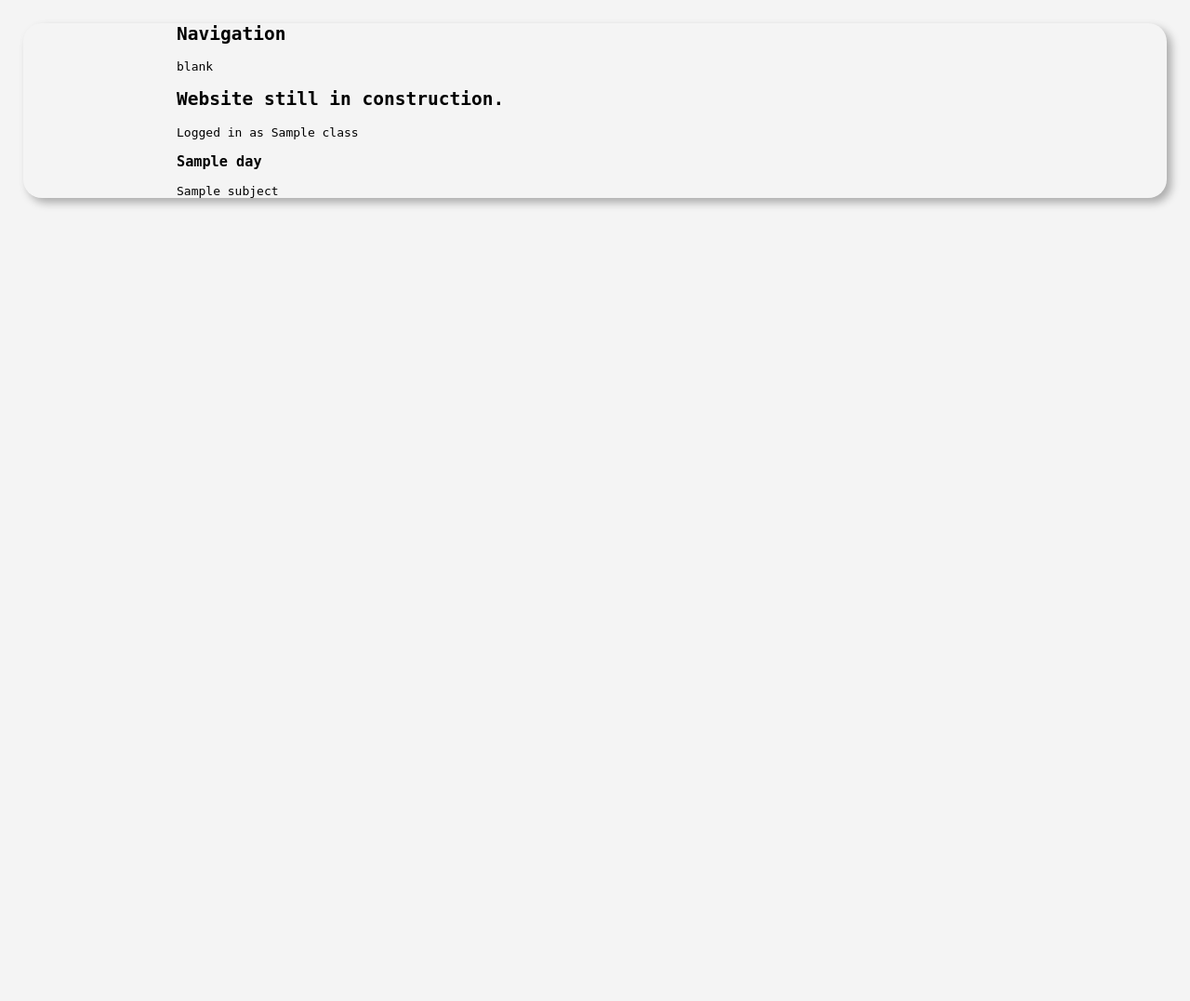
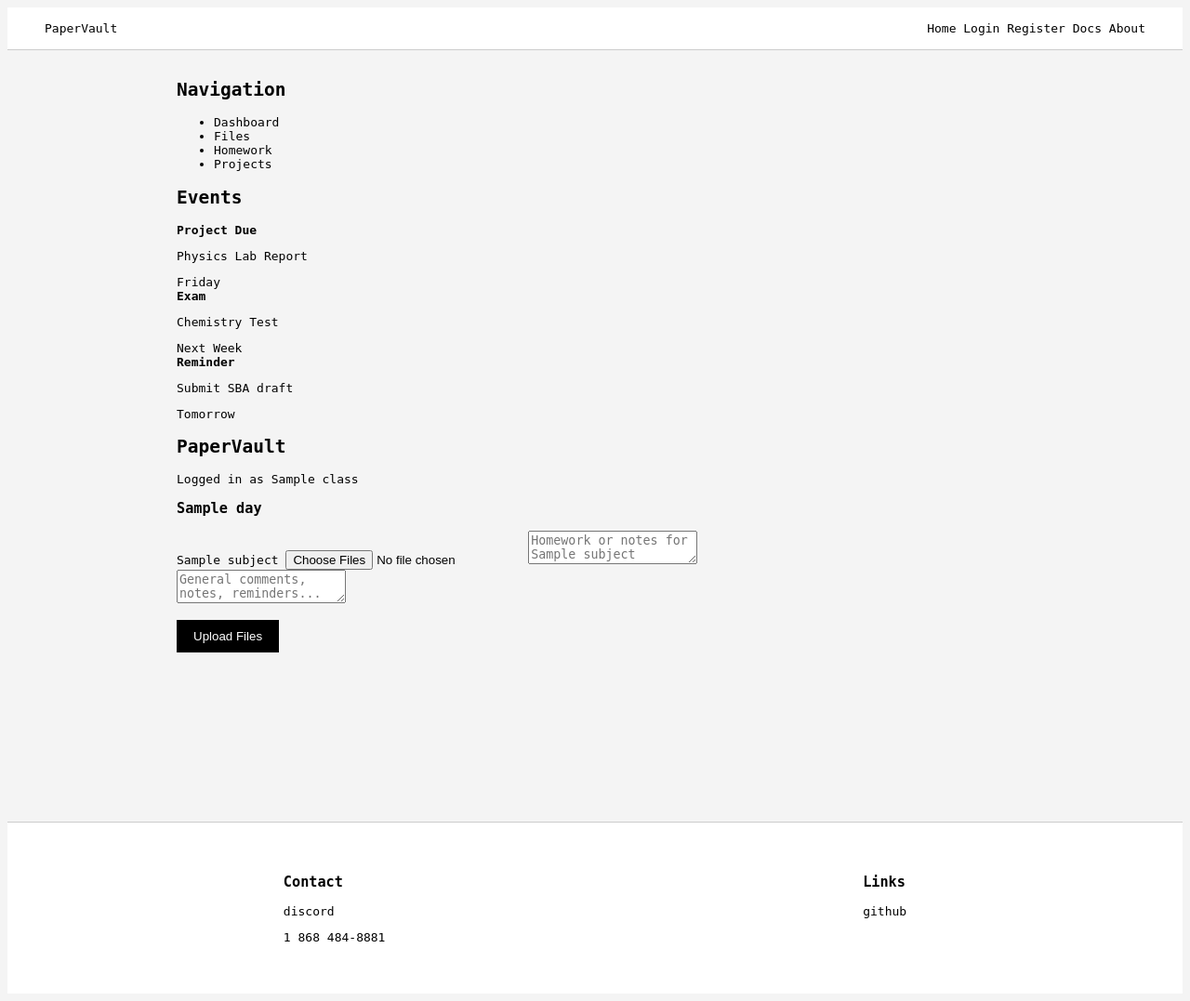
Before and after one commit to devan518/papervault, a FastAPI app: template templates/app.html in a window 1280 px wide. Shown: the whole page at 93% size. Before the commit the page ends 222 px from the top, so only its background shows below. Run offline with FastAPI, Linux system fonts and the light colour scheme; the template is opened without the code that fills it: most values are stand-ins (such as "Sample title", 1, 10 or a date in 2020).

Commit message:
commit commit

```diff
--- a/main.py
+++ b/main.py
@@ -1,4 +1,4 @@
-from fastapi import FastAPI, Request, Form, UploadFile, File
+from fastapi import FastAPI, Request, Form, UploadFile
 from fastapi.responses import RedirectResponse
 from fastapi.templating import Jinja2Templates
 from fastapi.staticfiles import StaticFiles
@@ -22,28 +22,30 @@ logging.basicConfig(
 )
 logger = logging.getLogger(__name__)
 
+
 def generate_session():
     return secrets.token_urlsafe(32)
+
 
 def random_string(length: int) -> str:
     characters = string.ascii_letters + string.digits
     return ''.join(random.choice(characters) for _ in range(length))
 
 
-#TEMPLATE STRUCTURE
-
 classes = {
     None: {
         "password": None,
         "schedules": [],
         "preferences": {},
+        "days": {}
     }
 }
 
-#constants
+
 app = FastAPI()
 app.mount("/static", StaticFiles(directory="static"), name="static")
 templates = Jinja2Templates(directory="templates")
+
 
 cred = credentials.Certificate("credentials.json")
 
@@ -54,15 +56,14 @@ except ValueError:
 
 db = firestore.client()
 
+
 load_dotenv("keys.env")
 
 url = os.getenv("SUPABASE_URL")
 key = os.getenv("ANON_KEY")
+
 supabase = create_client(url, key)
 
-@app.post("/modify-day")
-async def modify_day():
-    return
 
 @app.get("/health")
 async def show_health():
@@ -71,22 +72,27 @@ async def show_health():
         "time": datetime.datetime.utcnow().isoformat()
     }
 
+
 def create_new_day_for_class(classid: str, currentDate):
-    #e.g currentDate = date.today()
-    #essentially the weekday e.g monday tuesday etc
+
     today = currentDate.strftime("%A").lower()
     date_key = str(currentDate)
 
     doc_ref = db.collection("classes").document(classid)
     doc = doc_ref.get()
+
+    if not doc.exists:
+        return
+
     data = doc.to_dict()
 
-    preference = int(data["preferences"]["DefaultScheduleIndex"])
+    preference = int(data.get("preferences", {}).get("DefaultScheduleIndex", 0))
 
     if "days" not in data:
         data["days"] = {}
 
     if date_key not in data["days"]:
+
         data["days"][date_key] = {
             "subjects": data["schedules"][preference][today],
             "isHoliday?": False
@@ -95,6 +101,22 @@ def create_new_day_for_class(classid: str, currentDate):
         doc_ref.update({
             "days": data["days"]
         })
+
+
+async def create_missing_days(classid: str):
+
+    document = db.collection("classes").document(classid).get()
+
+    if not document.exists:
+        return
+
+    data = document.to_dict()
+
+    today = date.today()
+
+    if str(today) not in data.get("days", {}):
+        create_new_day_for_class(classid, today)
+
 
 def get_class_from_session(session_id):
 
@@ -105,26 +127,157 @@ def get_class_from_session(session_id):
 
     return doc.to_dict()["classid"]
 
-async def create_missing_days(classid: str):
+
+def get_files_for_class(classid):
+
+    files = []
+
     document = db.collection("classes").document(classid).get()
-    for days in document["days"]:
-        if date.today() not in days:
-            create_new_day_for_class(classid)
-    return
+
+    if not document.exists:
+        return files
+
+    data = document.to_dict()
+
+    days = data.get("days", {})
+
+    for day, daydata in days.items():
+
+        subjects = daydata.get("subjects", [])
+
+        for subject in subjects:
+
+            folder = f"{classid}/{day}/{subject}"
+
+            try:
+
+                items = supabase.storage.from_("documents").list(folder)
+
+                for item in items:
+
+                    filename = item.get("name")
+
+                    if not filename:
+                        continue
+
+                    path = f"{folder}/{filename}"
+
+                    signed = supabase.storage.from_("documents").create_signed_url(
+                        path,
+                        3600
+                    )
+
+                    url = signed.get("signedURL") or signed.get("signed_url")
+
+                    files.append({
+                        "day": day,
+                        "subject": subject,
+                        "name": filename,
+                        "path": path,
+                        "url": url
+                    })
+
+            except Exception:
+                pass
+
+    return files
 
 
-@app.post("/upload")
-async def upload(file: UploadFile = File(...), classid: str = Form(...), reason: str = Form(...), day: str = Form(...)):
+@app.post("/modify-day")
+async def modify_day(request: Request):
 
-    file_bytes = await file.read()
+    form = await request.form()
 
-    result = supabase.storage.from_("documents").upload(
-        f"{classid}/{reason}/{day}/{file.filename}",
-        file_bytes,
-        {"content-type": file.content_type}
-    )
+    session = request.cookies.get("session")
 
-    return {"result": result}
+    if not session:
+        return RedirectResponse("/login", status_code=303)
+
+    classid = get_class_from_session(session)
+
+    if not classid:
+        return RedirectResponse("/login", status_code=303)
+
+    class_doc = db.collection("classes").document(classid).get()
+
+    data = class_doc.to_dict()
+
+    days = data.get("days", {})
+
+    for key, value in form.items():
+
+        # FILE UPLOAD
+        if key.startswith("file_") and hasattr(value, "filename"):
+
+            parts = key.replace("file_", "").split("_", 1)
+
+            if len(parts) != 2:
+                continue
+
+            day, subject = parts
+
+            file_bytes = await value.read()
+
+            if len(file_bytes) > 5 * 1024 * 1024:
+                continue
+
+            filename = f"{random_string(6)}_{value.filename}"
+
+            path = f"{classid}/{day}/{subject}/{filename}"
+
+            try:
+
+                supabase.storage.from_("documents").upload(
+                    path,
+                    file_bytes,
+                    {"content-type": value.content_type}
+                )
+
+            except Exception as e:
+
+                logger.warning(f"Upload failed {path}: {e}")
+
+        # DELETE FILE
+        if key.startswith("delete_"):
+
+            path = key.replace("delete_", "")
+
+            try:
+                supabase.storage.from_("documents").remove([path])
+            except Exception as e:
+                logger.warning(f"Delete failed {path}: {e}")
+
+        # HOMEWORK
+        if key.startswith("homework_"):
+
+            parts = key.replace("homework_", "").split("_", 1)
+
+            if len(parts) != 2:
+                continue
+
+            day, subject = parts
+
+            if day in days:
+
+                if "homework" not in days[day]:
+                    days[day]["homework"] = {}
+
+                days[day]["homework"][subject] = value
+
+        # COMMENTS
+        if key.startswith("comments_"):
+
+            day = key.replace("comments_", "")
+
+            if day in days:
+                days[day]["comments"] = value
+
+    db.collection("classes").document(classid).update({
+        "days": days
+    })
+
+    return RedirectResponse("/app", status_code=303)
+
 
 @app.post("/login")
 async def login(request: Request, classid: str = Form(...), password: str = Form(...)):
@@ -133,31 +286,19 @@ async def login(request: Request, classid: str = Form(...), password: str = Form
 
     if not document.exists:
 
-        logger.warning(f"Login failed: class '{classid}' does not exist")
-
         return templates.TemplateResponse(
             "login.html",
-            {
-                "request": request,
-                "error": "Class does not exist"
-            }
+            {"request": request, "error": "Class does not exist"}
         )
 
     doc = document.to_dict()
 
     if doc["password"] != password:
 
-        logger.warning(f"Login failed: incorrect password for '{classid}'")
-
         return templates.TemplateResponse(
             "login.html",
-            {
-                "request": request,
-                "error": "Incorrect password"
-            }
+            {"request": request, "error": "Incorrect password"}
         )
-
-    logger.info(f"Login success: {classid}")
 
     session_id = generate_session()
 
@@ -167,14 +308,16 @@ async def login(request: Request, classid: str = Form(...), password: str = Form
     })
 
     response = RedirectResponse("/app", status_code=303)
+
     response.set_cookie(
-    key="session",
-    value=session_id,
-    httponly=True,
-    samesite="lax"
+        key="session",
+        value=session_id,
+        httponly=True,
+        samesite="lax"
     )
 
     return response
+
 
 @app.get("/app")
 async def app_page(request: Request):
@@ -182,59 +325,56 @@ async def app_page(request: Request):
     session = request.cookies.get("session")
 
     if not session:
-        return RedirectResponse("/login")
+        return RedirectResponse("/login", status_code=303)
 
     classid = get_class_from_session(session)
 
     if not classid:
-        return RedirectResponse("/login")
+        return RedirectResponse("/login", status_code=303)
+
+    await create_missing_days(classid)
 
     document = db.collection("classes").document(classid).get()
 
     doc = document.to_dict()
+
+    files = get_files_for_class(classid)
 
     return templates.TemplateResponse(
         "app.html",
         {
             "request": request,
             "class": classid,
-            "schedules": doc["schedules"],
-            "days": doc["days"],
+            "schedules": doc.get("schedules", []),
+            "days": doc.get("days", {}),
+            "files": files
         }
     )
 
+
 @app.post("/register")
-async def register(request: Request, classid: str = Form(...), password: str = Form(...), schedule: UploadFile = File(...)):
+async def register(request: Request, classid: str = Form(...), password: str = Form(...), schedule: UploadFile = Form(...)):
 
     existing = db.collection("classes").document(classid).get()
 
     if existing.exists:
 
-        logger.warning(f"Register failed: class '{classid}' already exists")
-
         return templates.TemplateResponse(
             "register.html",
-            {
-                "request": request,
-                "error": "Class already exists"
-            }
+            {"request": request, "error": "Class already exists"}
         )
 
     try:
 
         schedule_bytes = await schedule.read()
+
         schedule_json = json.loads(schedule_bytes.decode())
 
-    except Exception as e:
-
-        logger.error(f"Schedule upload failed for '{classid}'")
+    except Exception:
 
         return templates.TemplateResponse(
             "register.html",
-            {
-                "request": request,
-                "error": "Invalid schedule file"
-            }
+            {"request": request, "error": "Invalid schedule file"}
         )
 
     template = copy.deepcopy(classes)
@@ -247,32 +387,33 @@ async def register(request: Request, classid: str = Form(...), password: str = F
 
     db.collection("classes").document(classid).set(template[classid])
 
-    logger.info(f"Class registered: {classid}")
+    create_new_day_for_class(classid, date.today())
 
-    create_new_day_for_class(classid=classid)
     return RedirectResponse("/login", status_code=303)
+
 
 @app.get("/register")
 async def show_register_page(request: Request):
+
     return templates.TemplateResponse(
         "register.html",
         {"request": request}
     )
 
+
 @app.get("/login")
 async def show_login_page(request: Request):
+
     return templates.TemplateResponse(
         "login.html",
-        {
-            "request": request,
-        }
+        {"request": request}
     )
+
 
 @app.get("/")
 async def homepage(request: Request):
+
     return templates.TemplateResponse(
         "index.html",
-        {
-            "request": request,
-        }
+        {"request": request}
     )
--- a/static/styles.css
+++ b/static/styles.css
@@ -1,9 +1,6 @@
 body{
     font-family:monospace;
-    margin:25px;
     background:#f4f4f4;
-    border-radius:20px;
-    box-shadow:5px 5px 10px rgba(0,0,0,.3);
 }
 
 img {
@@ -15,8 +12,6 @@ img {
 a {
     text-decoration: none;
     color: black;
-    padding: 10px;
-    border: 1px solid black;
 }
 a:hover {
     transition: 0.3s;
@@ -29,7 +24,7 @@ a:hover {
     flex-direction:column;
     justify-content:center;
     align-items:center;
-    min-height:70vh;
+    min-height: 100vh;
 }
 
 .navbar{
@@ -41,15 +36,11 @@ a:hover {
     border-bottom:1px solid #ccc;
 }
 
-.nav-links a{
-    margin-left:20px;
-    color:black;
-    text-decoration:none;
-}
-
 .container{
     max-width:900px;
     margin:auto;
+    padding: 15px;
+    min-height: 100vh;
 }
 
 .card{
--- a/templates/app.html
+++ b/templates/app.html
@@ -6,28 +6,131 @@
     <title>PaperVault App</title>
     <link rel="stylesheet" href="/static/styles.css">
 </head>
+
 <body class="page-app">
+
+<header class="navbar">
+    <div class="logo">PaperVault</div>
+
+    <nav class="nav-links">
+        <a href="/">Home</a>
+        <a href="/login">Login</a>
+        <a href="/register">Register</a>
+        <a href="/docs">Docs</a>
+        <a href="/about">About</a>
+    </nav>
+</header>
+
 <div class="container">
+
+    <!-- LEFT SIDEBAR -->
     <aside class="sidebar">
+
         <h2>Navigation</h2>
-            <p>blank</p>
+        <ul class="nav-panel">
+            <li>Dashboard</li>
+            <li>Files</li>
+            <li>Homework</li>
+            <li>Projects</li>
+        </ul>
+
+        <!-- EVENTS PANEL -->
+        <div class="events-panel">
+            <h2>Events</h2>
+
+            <div class="event">
+                <strong>Project Due</strong>
+                <p>Physics Lab Report</p>
+                <span>Friday</span>
+            </div>
+
+            <div class="event">
+                <strong>Exam</strong>
+                <p>Chemistry Test</p>
+                <span>Next Week</span>
+            </div>
+
+            <div class="event">
+                <strong>Reminder</strong>
+                <p>Submit SBA draft</p>
+                <span>Tomorrow</span>
+            </div>
+        </div>
+
     </aside>
+
+
+    <!-- MAIN PANEL -->
     <section class="content-panel">
-            <h1>Website still in construction.</h1>
+        <h1>PaperVault</h1>
         <p>Logged in as {{ class }}</p>
     </section>
+
+
+    <!-- FILE / HOMEWORK PANEL -->
     <section class="files">
+
+        <form method="POST" action="/upload" enctype="multipart/form-data">
+
             {% for day, data in days.items() %}
-            <div id="days">
+            <div class="days">
+
                 <h3>{{ day }}</h3>
+
                 {% for subject in data.subjects %}
                 <div class="subjects">
-                    {{subject}}
+
+                    <label>{{ subject }}</label>
+
+                    <!-- FILE UPLOAD -->
+                    <input
+                        type="file"
+                        name="file_{{ day }}_{{ subject }}"
+                        accept="image/*"
+                        multiple
+                    >
+
+                    <!-- HOMEWORK FIELD -->
+                    <textarea
+                        name="homework_{{ day }}_{{ subject }}"
+                        placeholder="Homework or notes for {{ subject }}"
+                    ></textarea>
+
                 </div>
                 {% endfor %}
+
+                <!-- GENERAL COMMENTS FOR THE DAY -->
+                <textarea
+                    name="comments_{{ day }}"
+                    placeholder="General comments, notes, reminders..."
+                ></textarea>
+
             </div>
             {% endfor %}
+
+            <button type="submit">Upload Files</button>
+
+        </form>
+
     </section>
+
 </div>
+
+
+<footer class="footer">
+
+    <div>
+        <h3>Contact</h3>
+        <a href="https://discord.com/users/1020374865410277406">discord</a>
+        <p>1 868 484-8881</p>
+    </div>
+
+    <div>
+        <h3>Links</h3>
+        <a href="https://github.com/devan518/papervault">github</a>
+    </div>
+
+</footer>
+
 </body>
 </html>
--- a/templates/index.html
+++ b/templates/index.html
@@ -39,7 +39,8 @@
     <span class="highlight">PaperVault</span>.
     </p>
 </section>
-    <p>website is still a work in progress</p></main>
+    <p>website is still in beta!</p>
+</main>
     <img src="/static/images (3).jpg"></body>
 <footer class="footer">
     <div>
```
Lines whose indentation alone changed are shown as unchanged.
